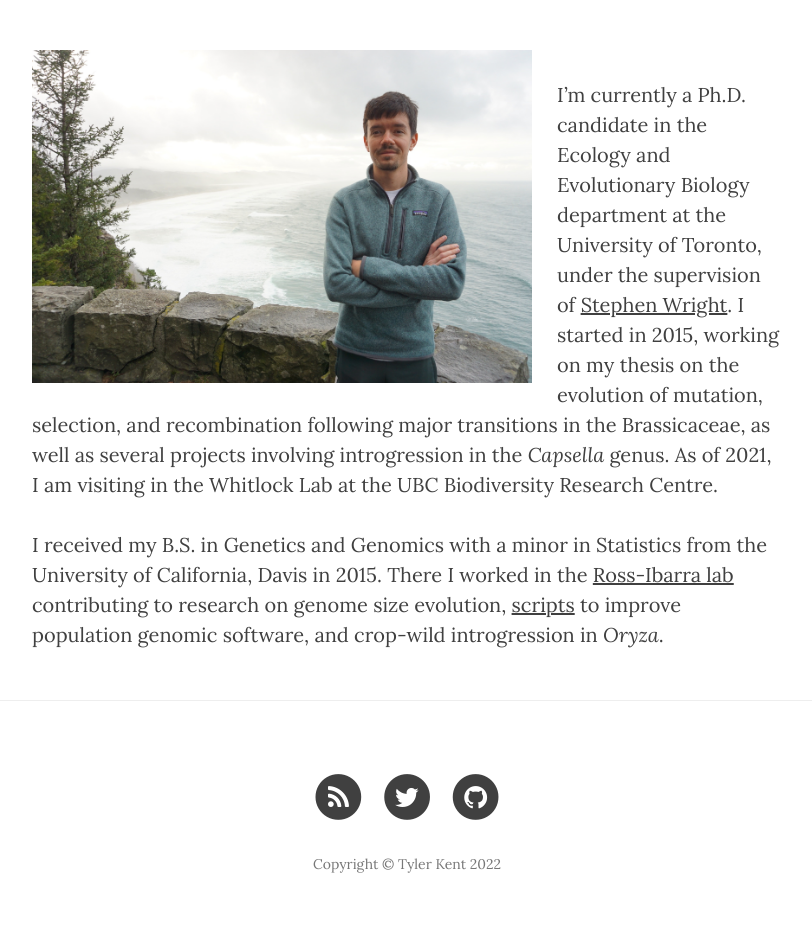
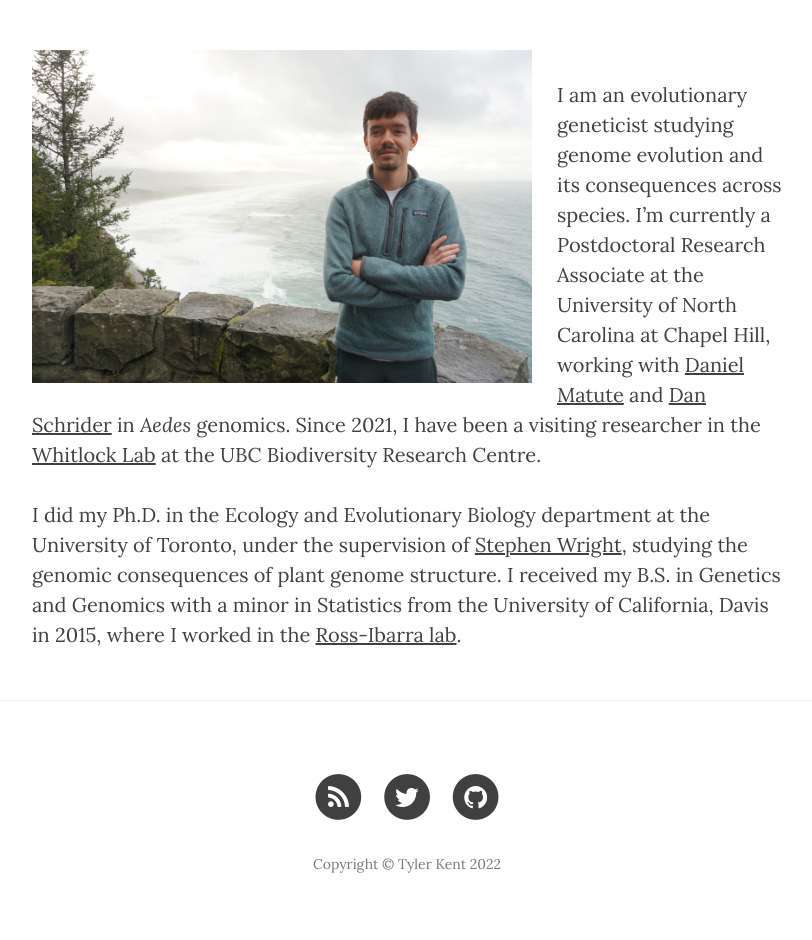
Before and after one commit to tvkent/tvkent.github.io, a Jekyll site: the page built from 1_about.md, in a window 1280 px wide. Shown: the part 422-1362 px from the top of the page, without its empty margins (233-1045 px from the left). Built offline with Jekyll 4.4.1, drawn with Linux system fonts in a browser that asks for light colours; nearby versions of some CDN libraries.

Commit message:
updates dec 2022

```diff
--- a/1_about.md
+++ b/1_about.md
@@ -8,10 +8,9 @@ header-img: "img/rosie-1.jpg"
 	<img src="/img/tyler22.jpg" width="500" alt="Tyler Kent"/>
 </div>
 
+I am an evolutionary geneticist studying genome evolution and its consequences across species.
+I'm currently a Postdoctoral Research Associate at the University of North Carolina at Chapel Hill, working with [Daniel Matute](http://www.dm-incompatibilities.org/index.html) and [Dan Schrider](https://www.schriderlab.org/) in *Aedes* genomics.
+Since 2021, I have been a visiting researcher in the [Whitlock Lab](https://www.zoology.ubc.ca/~whitlock/) at the UBC Biodiversity Research Centre.
 
-I'm currently a Ph.D. candidate in the Ecology and Evolutionary Biology department at the University of Toronto, under the supervision of [Stephen Wright](http://wright.eeb.utoronto.ca).
-I started in 2015, working on my thesis on the evolution of mutation, selection, and recombination following major transitions in the Brassicaceae, as well as several projects involving introgression in the *Capsella* genus.
-As of 2021, I am visiting in the Whitlock Lab at the UBC Biodiversity Research Centre.
-
-I received my B.S. in Genetics and Genomics with a minor in Statistics from the University of California, Davis in 2015.
-There I worked in the [Ross-Ibarra lab](http://www.rilab.org) contributing to research on genome size evolution, [scripts](https://github.com/mojaveazure/angsd-wrapper) to improve population genomic software, and crop-wild introgression in *Oryza*.
+I did my Ph.D. in the Ecology and Evolutionary Biology department at the University of Toronto, under the supervision of [Stephen Wright](http://wright.eeb.utoronto.ca), studying the genomic consequences of plant genome structure.
+I received my B.S. in Genetics and Genomics with a minor in Statistics from the University of California, Davis in 2015, where I worked in the [Ross-Ibarra lab](http://www.rilab.org).
--- a/index.html
+++ b/index.html
@@ -1,6 +1,6 @@
 ---
 layout: page
-description: "Ph.D. candidate in EEB at the University of Toronto"
+description: "Evolutionary Genomics"
 header-img: "img/cg.jpg"
 ---
 
```
Also changed, not shown: 2_CV.md (+12 -1 lines), 3_research.md (+1 -0 lines), 5_contact.md (+0 -6 lines), 4_publications.md (line endings or trailing spaces), 1 other file.
